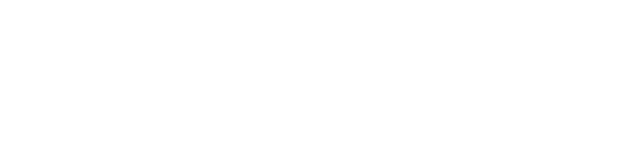
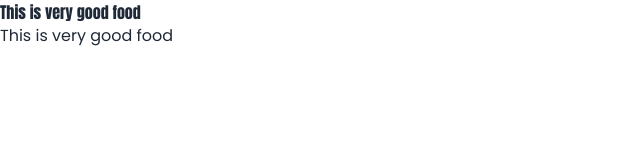
Before and after one commit to sharifalam88/Clash-Game, a plain HTML site: page index.html in a window 1280 px wide. Shown: the whole page, without its empty margins (0-640 px from the left). Drawn offline with nearby package versions, Linux system fonts and the light colour scheme.

Commit message:
create three section

```diff
--- a/index.html
+++ b/index.html
@@ -4,8 +4,30 @@
     <meta charset="UTF-8">
     <meta name="viewport" content="width=device-width, initial-scale=1.0">
     <title>Clash Game</title>
+    <!-- google fonts -->
+    <!-- anton and poppins font -->
+    <link rel="preconnect" href="https://fonts.googleapis.com">
+    <link rel="preconnect" href="https://fonts.gstatic.com" crossorigin>
+    <link href="https://fonts.googleapis.com/css2?family=Anton&family=Poppins:ital,wght@0,100;0,200;0,300;0,400;0,500;0,600;0,700;0,800;0,900;1,100;1,200;1,300;1,400;1,500;1,600;1,700;1,800;1,900&display=swap" rel="stylesheet">
+    <style>
+        .font-anton{
+            font-family: "Anton", sans-serif;
+        }
+        .font-poppins{
+            font-family: "Poppins", sans-serif;
+        }
+
+    </style>
+    <!-- daisy ui and tailwind -->
+    <link href="https://cdn.jsdelivr.net/npm/daisyui@4.7.2/dist/full.min.css" rel="stylesheet" type="text/css" />
+    <script src="https://cdn.tailwindcss.com"></script>
 </head>
 <body>
+    <header></header>
+    <main>
+        <h2 class="font-anton">This is very good food</h2>
+        <h2 class="font-poppins">This is very good food</h2>
+    </main>
 
 </body>
 </html>
--- /dev/null
+++ b/tailwind.config.js
@@ -0,0 +1,8 @@
+/** @type {import('tailwindcss').Config} */
+module.exports = {
+    content: ["./src/**/*.{html,js}"],
+    theme: {
+      extend: {},
+    },
+    plugins: [],
+  }
```
